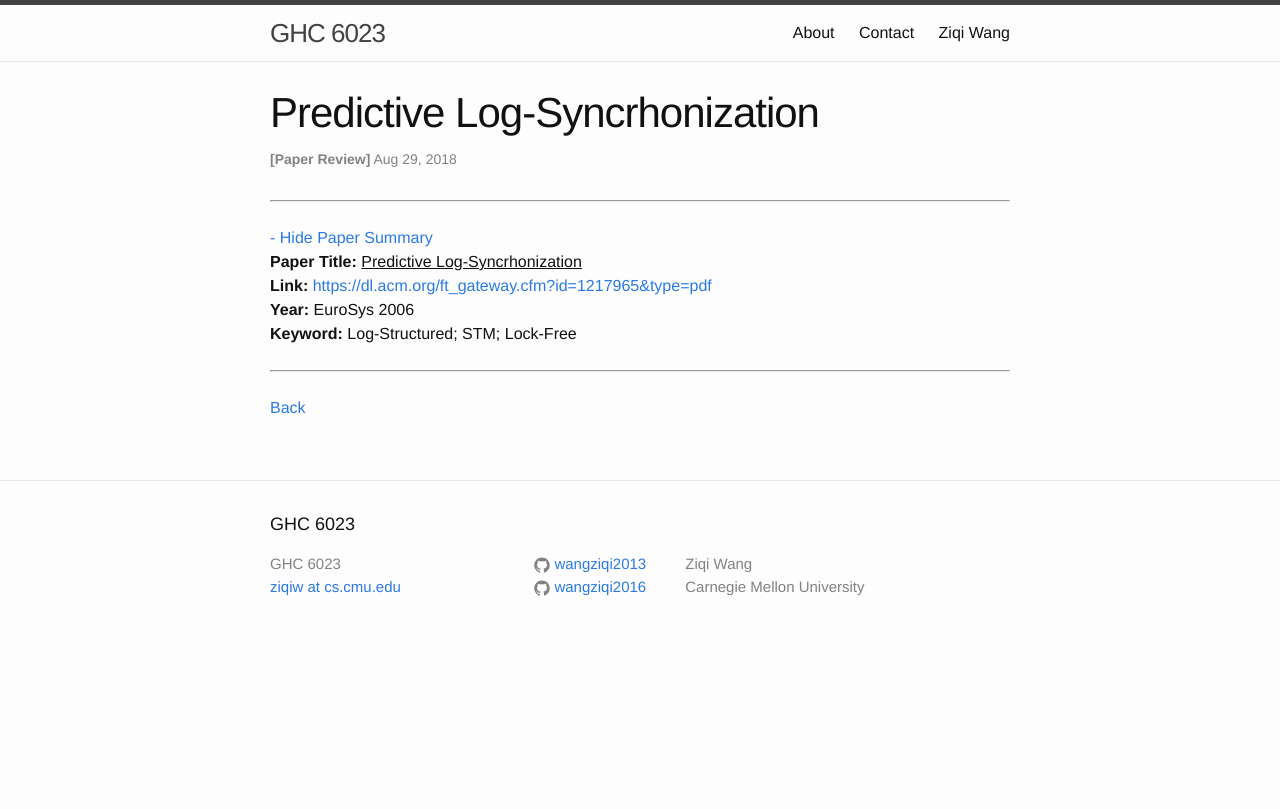
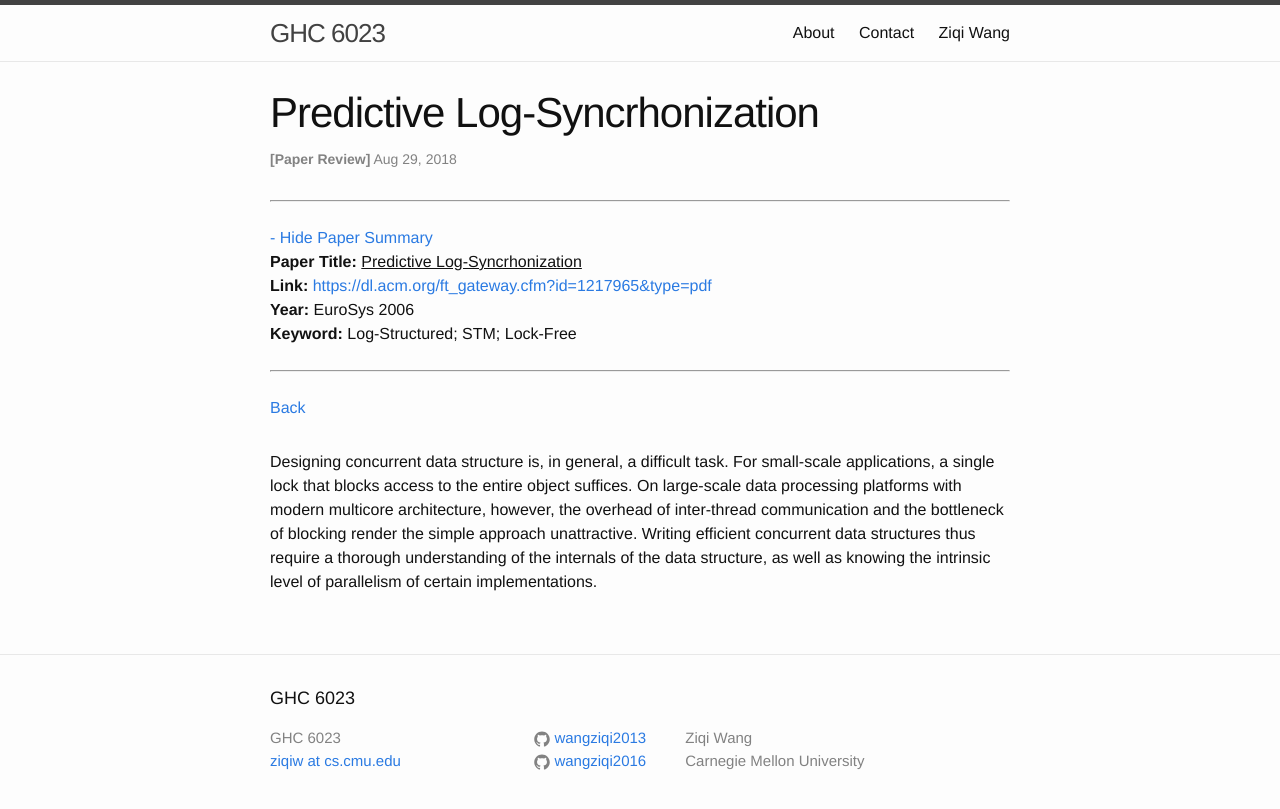
Before and after one commit to wangziqi2013/wangziqi2013.github.io, a Jekyll site: the page built from _posts/2018-08-29-pls.markdown, in a window 1280 px wide. Shown: the top 809 px of the page. Built offline with Jekyll 4.4.1, drawn with Linux system fonts in a browser that asks for light colours.

Commit message:
First paragraph

```diff
--- a/_posts/2018-08-29-pls.markdown
+++ b/_posts/2018-08-29-pls.markdown
@@ -12,3 +12,9 @@ htm_cd:
 htm_cr:
 version_mgmt:
 ---
+
+Designing concurrent data structure is, in general, a difficult task. For small-scale applications, a single lock that
+blocks access to the entire object suffices. On large-scale data processing platforms with modern multicore architecture,
+however, the overhead of inter-thread communication and the bottleneck of blocking render the simple approach unattractive.
+Writing efficient concurrent data structures thus require a thorough understanding of the internals of the data structure,
+as well as knowing the intrinsic level of parallelism of certain implementations.
```
